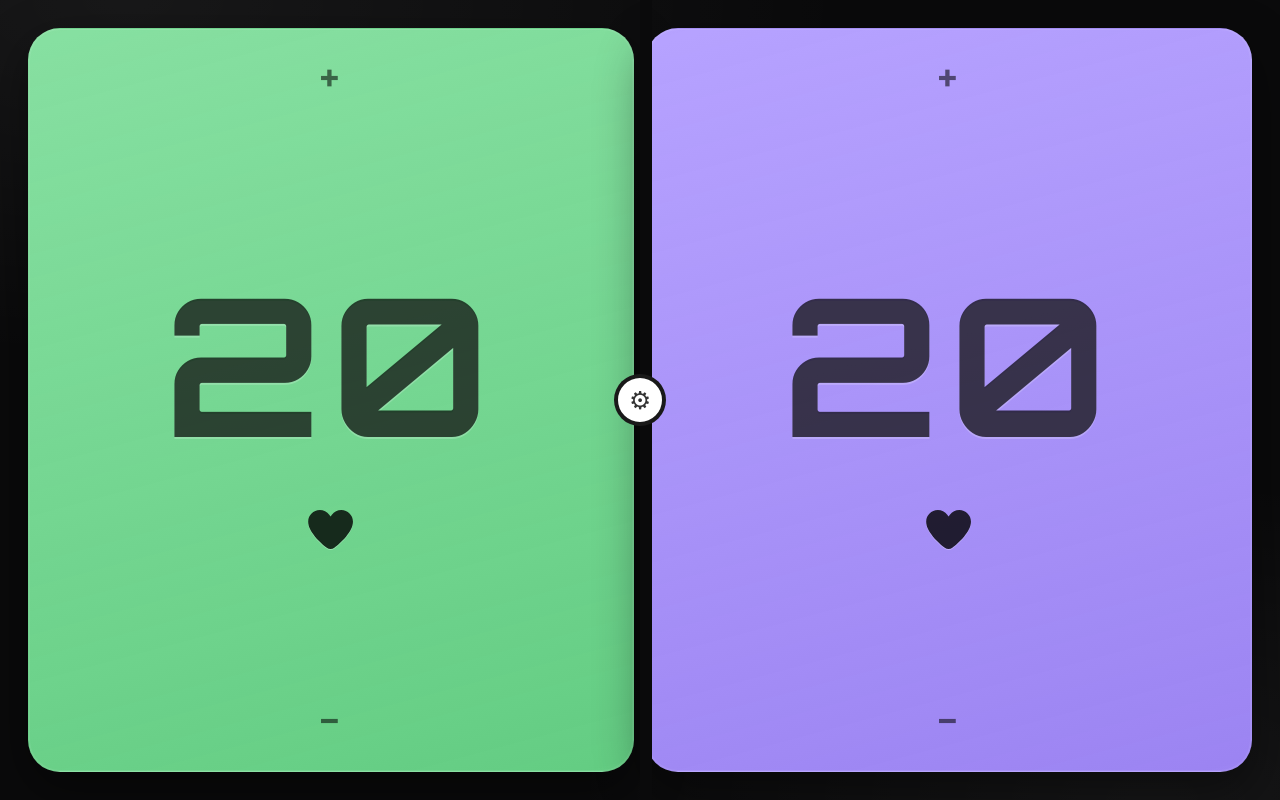
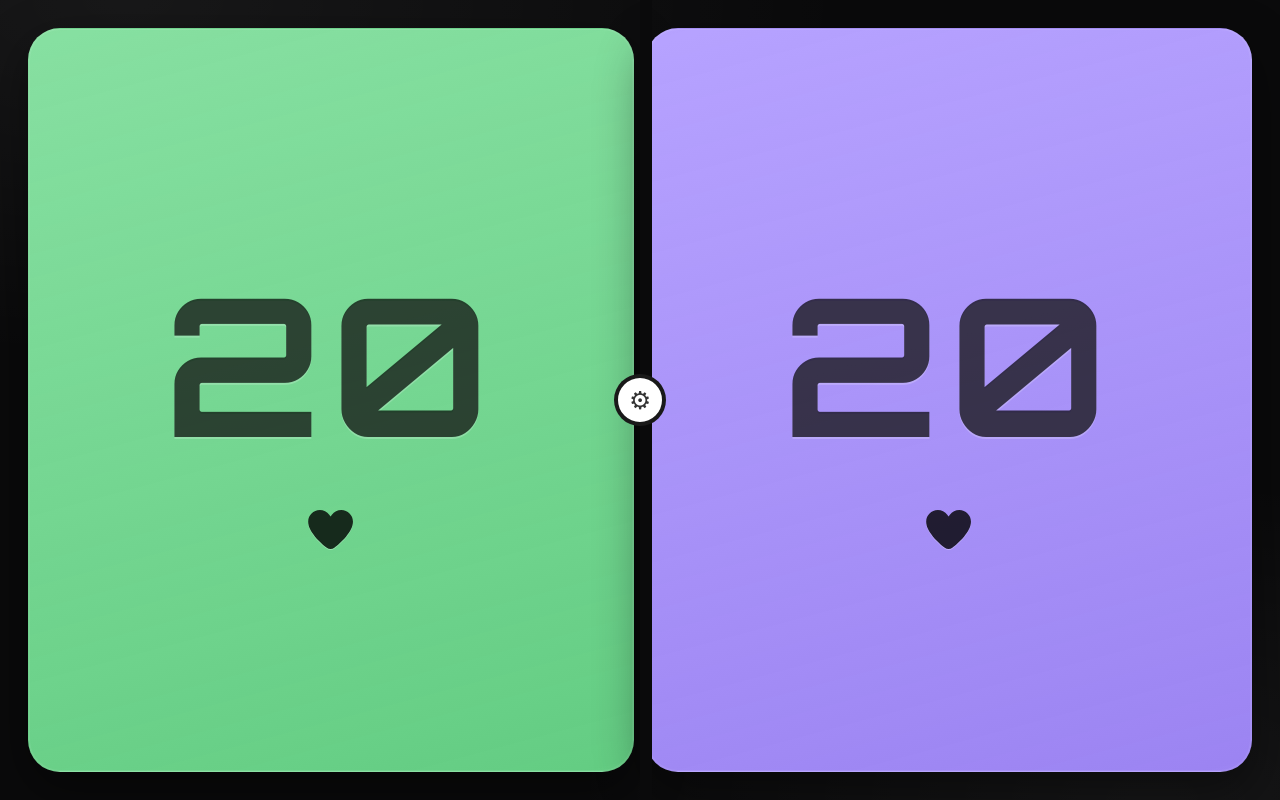
Before and after one commit to DavyJ0nes/lfcntr, a website built with Vite: page index.html in a window 1280 px wide. Built offline with nearby package versions, Linux system fonts and the light colour scheme.

Commit message:
feat: remove +/- ui elements

```diff
--- a/index.html
+++ b/index.html
@@ -11,20 +11,20 @@
 		<div id="app">
 			<div class="game">
 				<div class="player player-1">
-					<div class="zone zone-up"><span class="zone-label">+</span></div>
+					<div class="zone zone-up"></div>
 					<div class="life-display">
 						<div class="life-display-count"></div>
 						<img class="life-display-heart" src="" alt="Life">
 					</div>
-					<div class="zone zone-down"><span class="zone-label">−</span></div>
+					<div class="zone zone-down"></div>
 				</div>
 				<div class="player player-2">
-					<div class="zone zone-up"><span class="zone-label">+</span></div>
+					<div class="zone zone-up"></div>
 					<div class="life-display">
 						<div class="life-display-count"></div>
 						<img class="life-display-heart" src="" alt="Life">
 					</div>
-					<div class="zone zone-down"><span class="zone-label">−</span></div>
+					<div class="zone zone-down"></div>
 				</div>
 				<div class="split-line" aria-hidden="true"></div>
 				<button class="menu-button" type="button" aria-label="Open settings">⚙︎</button>
--- a/src/style.css
+++ b/src/style.css
@@ -115,28 +115,6 @@ body {
 .zone:active {
 	background-color: rgba(0, 0, 0, 0.12);
 	transform: scale(0.995);
-}
-
-.zone-label {
-	position: absolute;
-	left: 50%;
-	transform: translateX(-50%);
-	font-family: "Space Grotesk", system-ui, sans-serif;
-	font-size: clamp(1.25rem, 3.5vw, 2.5rem);
-	font-weight: 600;
-	letter-spacing: 0.08em;
-	color: rgba(0, 0, 0, 0.55);
-	text-transform: uppercase;
-	pointer-events: none;
-	user-select: none;
-}
-
-.zone-up .zone-label {
-	top: clamp(12px, 3vw, 24px);
-}
-
-.zone-down .zone-label {
-	bottom: clamp(12px, 3vw, 24px);
 }
 
 .menu-button {
```
